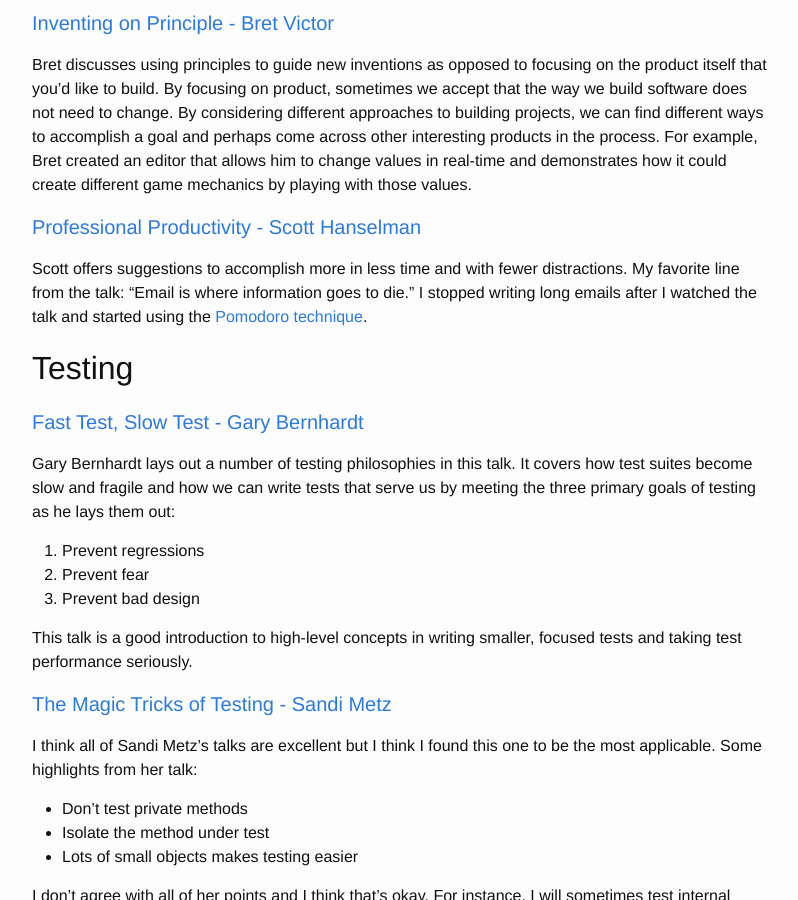
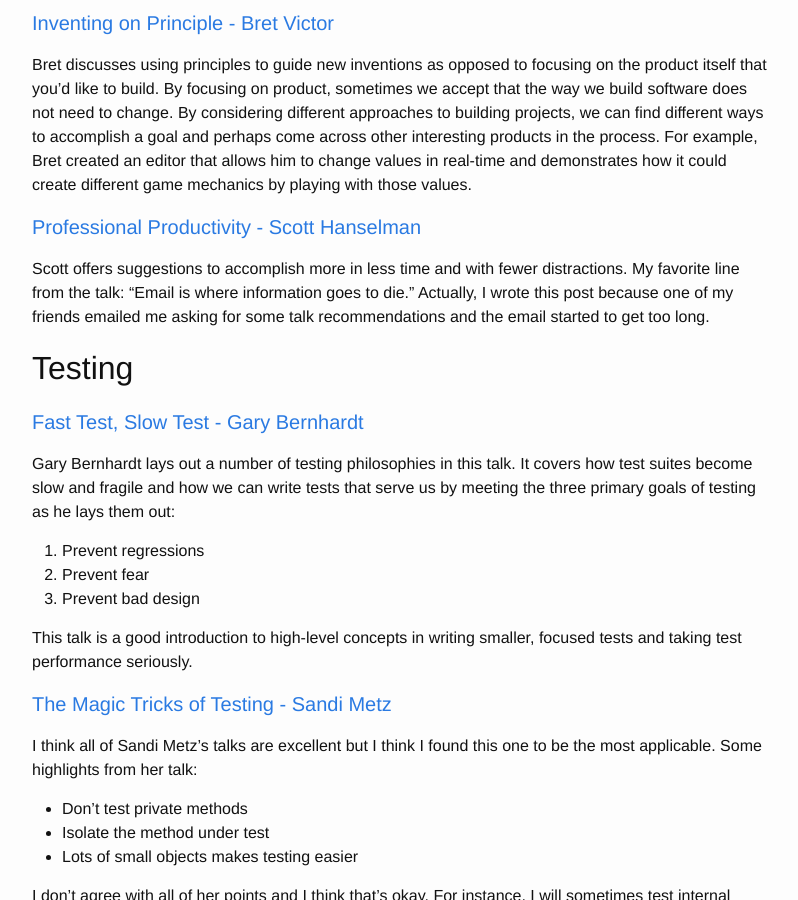
Before and after one commit to kevinlondon/kevinlondon.github.io, a Jekyll site: the page built from _posts/2015-09-10-10-software-talks-to-listen-to.md, in a window 1280 px wide and 900 px high, scrolled down 1419 px. Shown: the whole window, without its empty margins (238-1036 px from the left). Built offline with Jekyll 4.4.1, drawn with Linux system fonts in a browser that asks for light colours; comment, search, counter and statistics services are not loaded.

Commit message:
Updating description for Scott Hanselman's talk.

```diff
--- a/_posts/2015-09-10-10-software-talks-to-listen-to.md
+++ b/_posts/2015-09-10-10-software-talks-to-listen-to.md
@@ -79,8 +79,9 @@ mechanics by playing with those values.
 
 Scott offers suggestions to accomplish more in less time and
 with fewer distractions. My favorite line from the talk: "Email is where
-information goes to die." I stopped writing long emails after I watched
-the talk and started using the [Pomodoro technique](https://en.wikipedia.org/wiki/Pomodoro_Technique).
+information goes to die."
+Actually, I wrote this post because one of my friends emailed me asking for
+some talk recommendations and the email started to get too long.
 
 
 ## Testing
```
